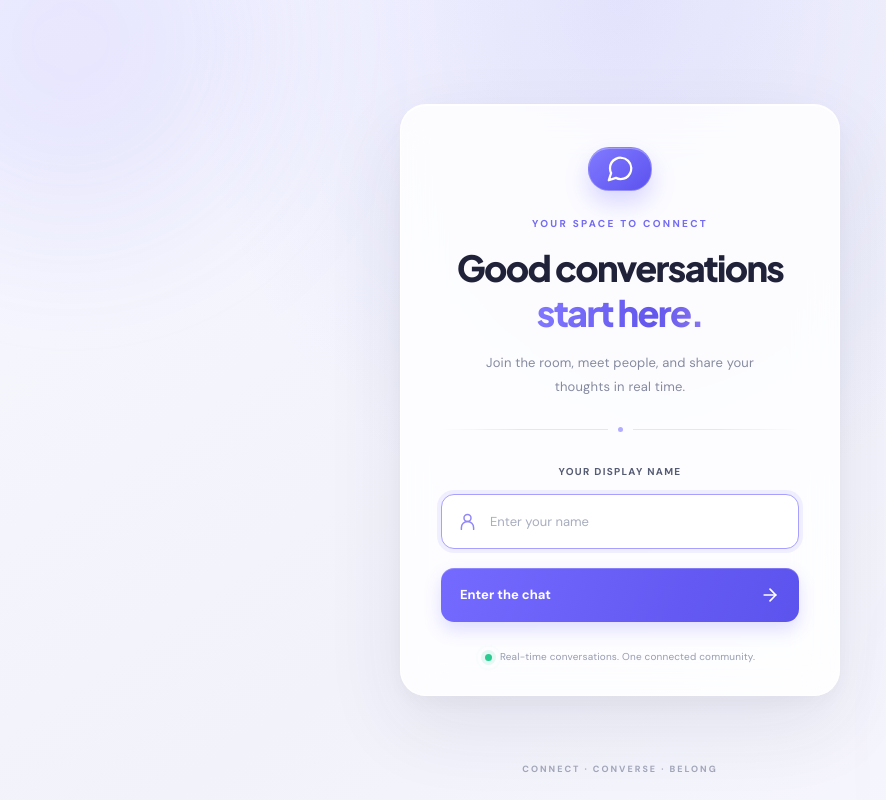
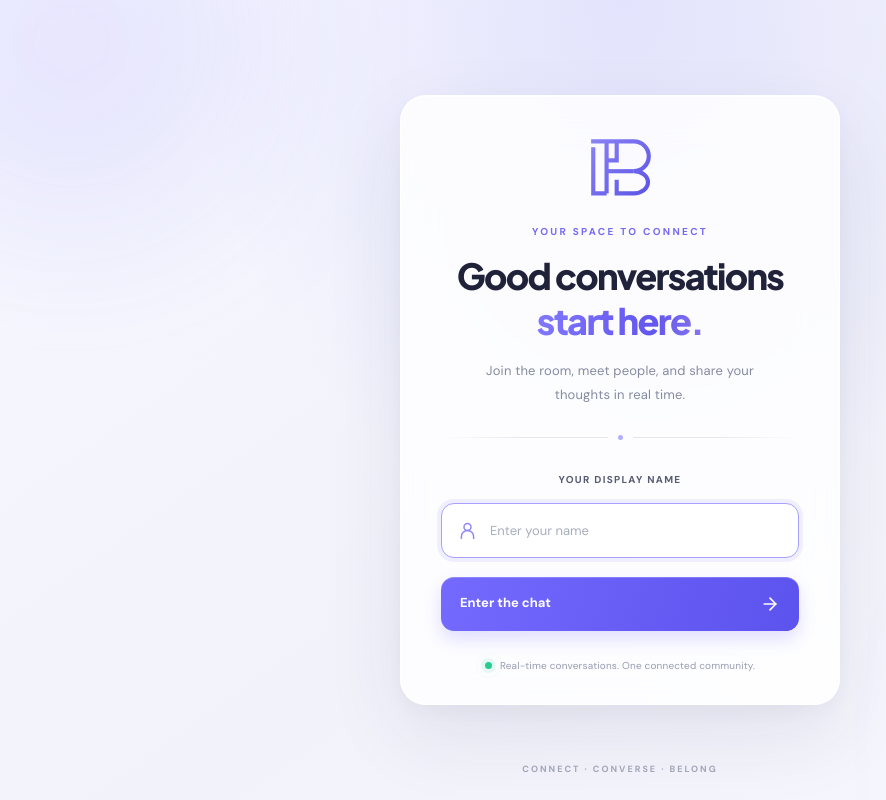
Before and after one commit to Praveen-raj27/chat-app, a React (Vite) app in the folder client/: page / in a window 1280 px wide. Shown: the whole page, without its empty margins (20-906 px from the left). Built offline with nearby package versions, Linux system fonts and the light colour scheme.

Commit message:
logo changes

```diff
--- a/client/index.html
+++ b/client/index.html
@@ -2,7 +2,7 @@
 <html lang="en">
   <head>
     <meta charset="UTF-8" />
-    <link rel="icon" type="image/svg+xml" href="/favicon.svg" />
+    <link rel="icon" type="image/svg+xml" href="/favicon.png" />
     <meta name="viewport" content="width=device-width, initial-scale=1.0" />
     <title>Hey Buddies</title>
   </head>
--- a/client/src/App.css
+++ b/client/src/App.css
@@ -77,7 +77,10 @@ CHAT MAIN PAGE
 /* ========================================
    JOIN SCREEN
 ======================================== */
-
+.logo{
+      margin: auto;
+    margin-bottom: 20px;
+}
 .join-screen {
   position: relative;
   display: flex;
--- a/client/src/App.jsx
+++ b/client/src/App.jsx
@@ -23,19 +23,41 @@ export default function App() {
         <div className="join-glow join-glow-two" />
 
         <form className="join-card" onSubmit={joinChat}>
-          <div className="brand-mark">
+          <div className="logo">
             <svg
-              viewBox="0 0 24 24"
-              width="30"
-              height="30"
-              fill="none"
-              stroke="currentColor"
-              strokeWidth="1.8"
-              strokeLinecap="round"
-              strokeLinejoin="round"
-              aria-hidden="true"
+              xmlns="http://www.w3.org/2000/svg"
+              viewBox="90 90 475 435"
+              width="64"
+              height="59"
+              role="img"
+              aria-label="HB logo"
             >
-              <path d="M21 11.5a8.4 8.4 0 0 1-.9 3.8 8.5 8.5 0 0 1-7.6 4.7 8.4 8.4 0 0 1-3.8-.9L3 21l1.9-5.7a8.4 8.4 0 0 1-.9-3.8 8.5 8.5 0 0 1 4.7-7.6 8.4 8.4 0 0 1 3.8-.9h.5a8.5 8.5 0 0 1 8 8v.5Z" />
+              <defs>
+                <linearGradient
+                  id="hb-grad"
+                  gradientUnits="userSpaceOnUse"
+                  x1="100"
+                  y1="100"
+                  x2="550"
+                  y2="510"
+                >
+                  <stop offset="0" stop-color="#8b83f5" />
+                  <stop offset="1" stop-color="#5b54e6" />
+                </linearGradient>
+              </defs>
+              <g
+                fill="none"
+                stroke="url(#hb-grad)"
+                stroke-width="31"
+                stroke-linejoin="miter"
+                stroke-linecap="butt"
+              >
+                <path d="M113 113 H430 A111 111 0 0 1 430 335 A105 82.5 0 0 1 430 500 H303 V398" />
+                <path d="M303 113 V255 H228" />
+                <path d="M228 113 V500" />
+                <path d="M228 335 H430" />
+                <path d="M129 158 V500 H228" />
+              </g>
             </svg>
           </div>
 
--- a/client/src/chatroom.jsx
+++ b/client/src/chatroom.jsx
@@ -236,7 +236,43 @@ export default function ChatRoom({ username }) {
     <main className="chat-screen">
       <aside className="users-sidebar">
         <div className="sidebar-heading">
-          <div className="brand-mark">HB</div>
+         <div className="">
+            <svg
+              xmlns="http://www.w3.org/2000/svg"
+              viewBox="90 90 475 435"
+              width="24"
+              height="24"
+              role="img"
+              aria-label="HB logo"
+            >
+              <defs>
+                <linearGradient
+                  id="hb-grad"
+                  gradientUnits="userSpaceOnUse"
+                  x1="100"
+                  y1="100"
+                  x2="550"
+                  y2="510"
+                >
+                  <stop offset="0" stop-color="#8b83f5" />
+                  <stop offset="1" stop-color="#5b54e6" />
+                </linearGradient>
+              </defs>
+              <g
+                fill="none"
+                stroke="url(#hb-grad)"
+                stroke-width="31"
+                stroke-linejoin="miter"
+                stroke-linecap="butt"
+              >
+                <path d="M113 113 H430 A111 111 0 0 1 430 335 A105 82.5 0 0 1 430 500 H303 V398" />
+                <path d="M303 113 V255 H228" />
+                <path d="M228 113 V500" />
+                <path d="M228 335 H430" />
+                <path d="M129 158 V500 H228" />
+              </g>
+            </svg>
+          </div>
           <div>
             <h2>Hey Buddies</h2>
             <span className="sidebar-subtitle">
```
Also changed, not shown: client/public/favicon.png (added).
